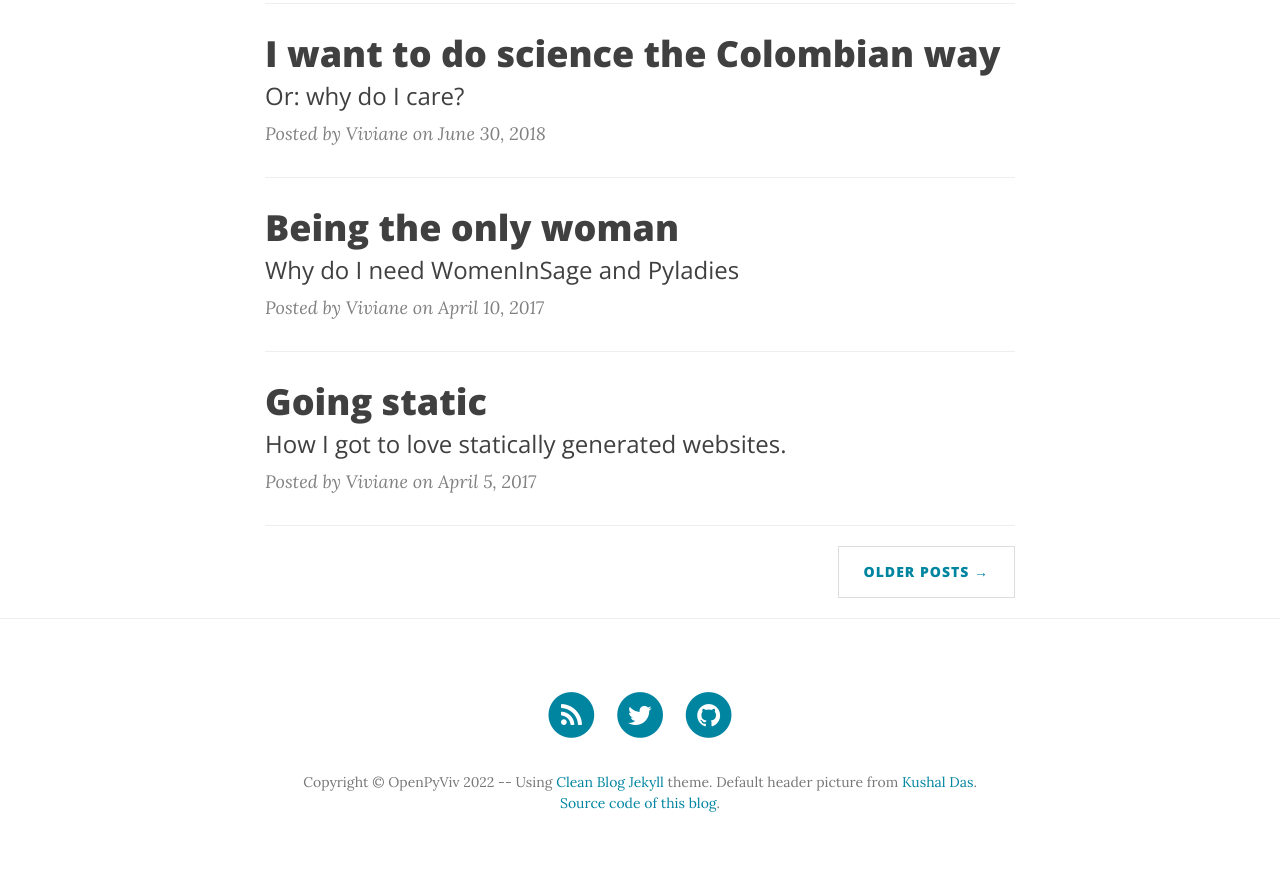
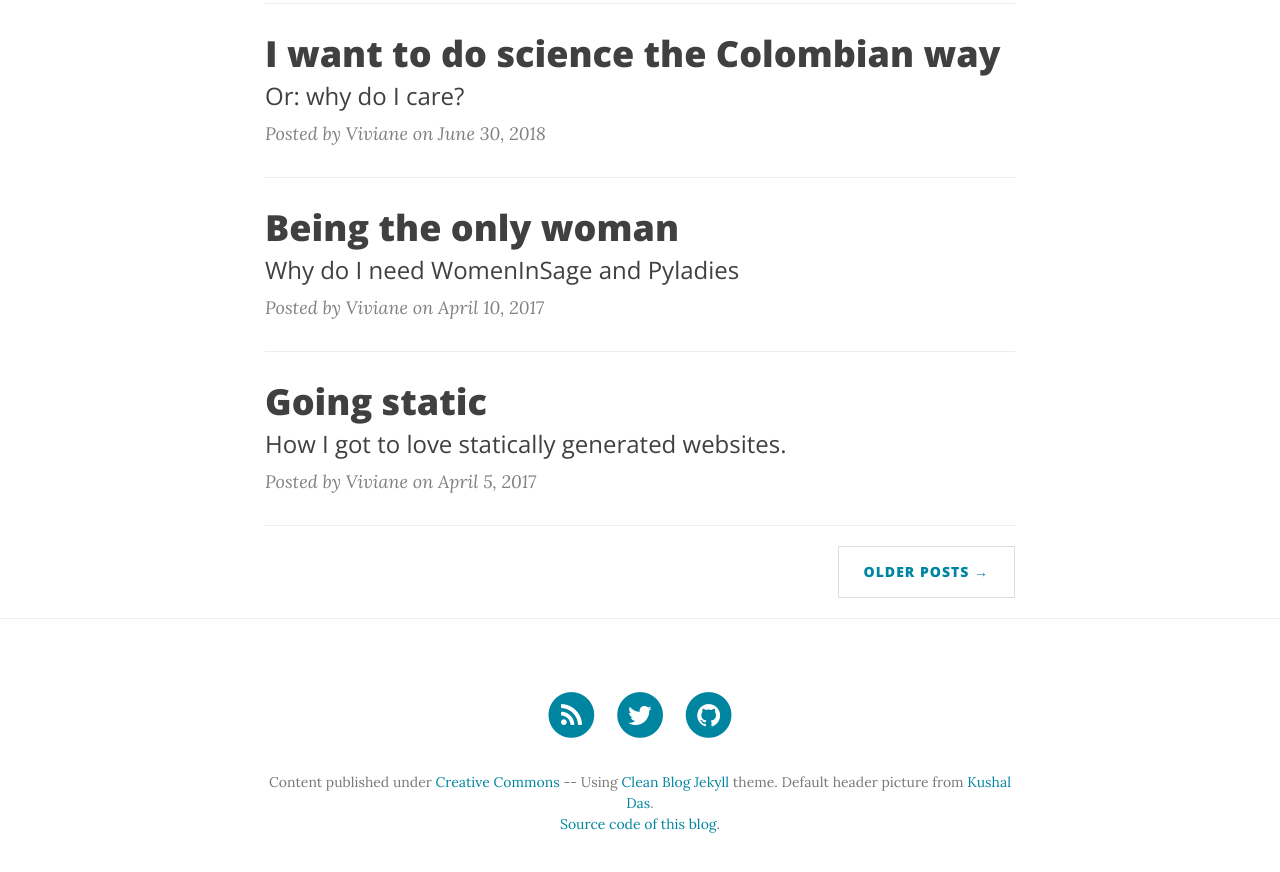
Before and after one commit to VivianePons/vivianepons.github.com, a Jekyll site: the page built from index.html, in a window 1280 px wide and 900 px high, scrolled down 869 px. Shown: the top 872 px of the window. Built offline with Jekyll 4.4.1, drawn with Linux system fonts in a browser that asks for light colours; nearby versions of some CDN libraries; the list of posts is cut into pages by our own code.

Commit message:
Creative commons

```diff
--- a/_includes/footer.html
+++ b/_includes/footer.html
@@ -43,7 +43,7 @@
                     </li>
                     {% endif %}
                 </ul>
-                <p class="copyright text-muted">Copyright &copy; {{ site.title }} {{ site.time | date: '%Y' }} -- Using <a href="http://jekyllthemes.org/themes/clean-blog/" >Clean Blog Jekyll</a> theme. Default header picture from <a href="https://www.flickr.com/photos/kushaldas/13930305506/in/photostream/">Kushal Das</a>.<br /> <a href="https://github.com/VivianePons/vivianepons.github.com">Source code of this blog</a>.</p>
+                <p class="copyright text-muted">Content published under <a href="http://creativecommons.org/licenses/by/4.0/">Creative Commons</a> -- Using <a href="http://jekyllthemes.org/themes/clean-blog/" >Clean Blog Jekyll</a> theme. Default header picture from <a href="https://www.flickr.com/photos/kushaldas/13930305506/in/photostream/">Kushal Das</a>.<br /> <a href="https://github.com/VivianePons/vivianepons.github.com">Source code of this blog</a>.</p>
             </div>
         </div>
     </div>
```
